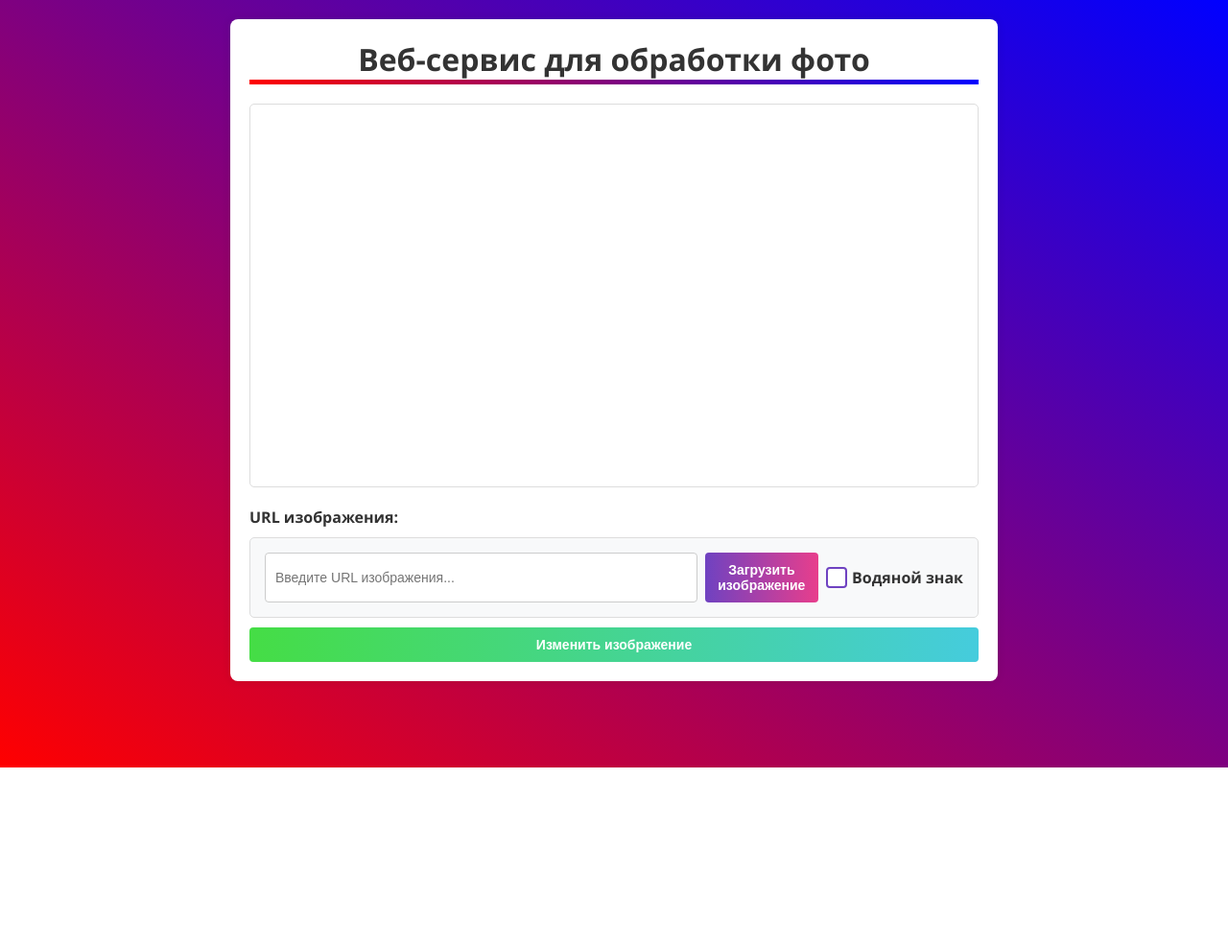
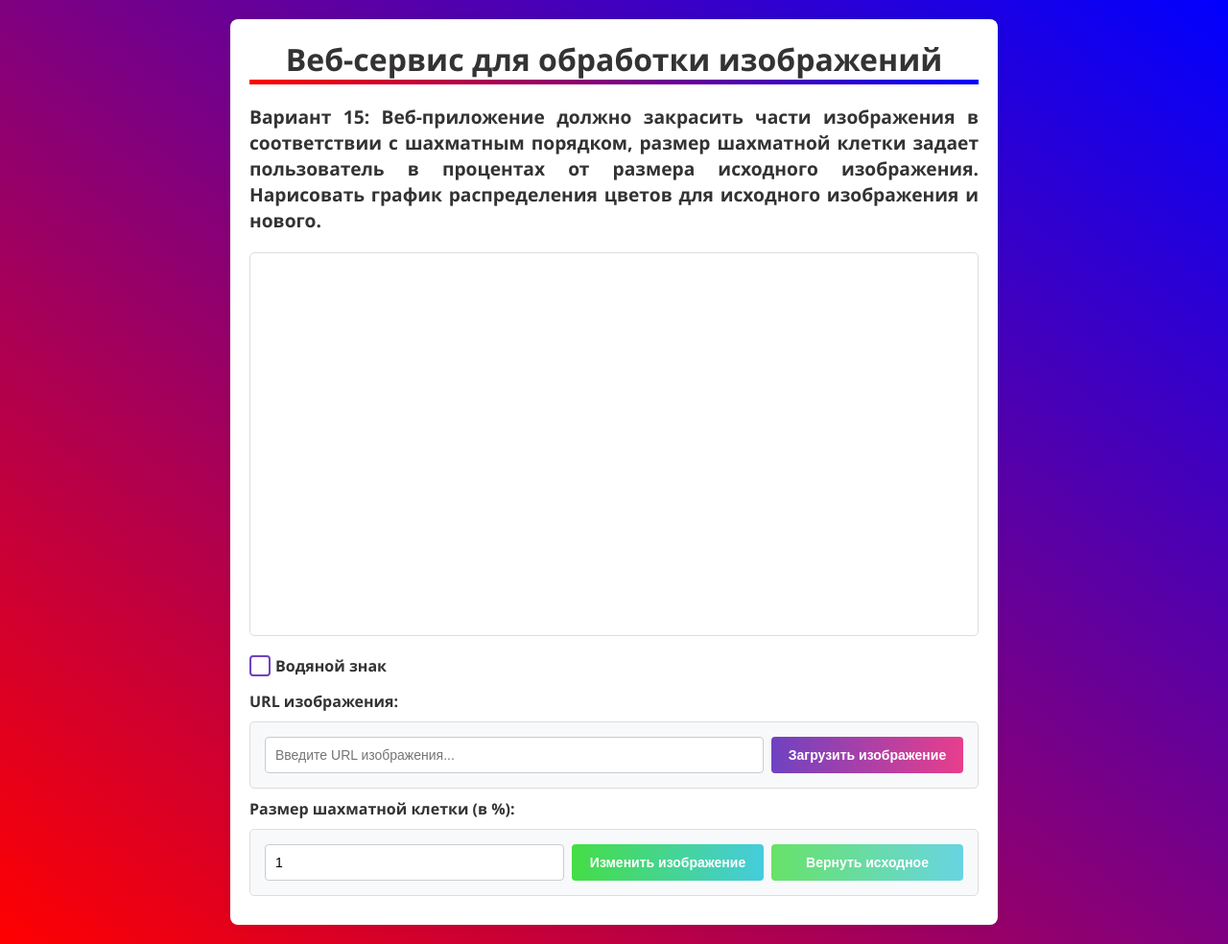
Before and after one commit to Ickarex/Lab5web, a Flask app: page / in a window 1280 px wide. Shown: the whole page at 96% size. Before the commit the page ends 800 px from the top, so only its background shows below. Run offline with Flask 3, Linux system fonts and the light colour scheme.

Commit message:
base files have been modified

```diff
--- a/app.py
+++ b/app.py
@@ -29,10 +29,18 @@ def change():
     url = data.get('url')
     mode = data.get('mode')
     image_downloaded = data.get("isloaded")
+    watermark_active = data.get("iswatermark")
+    chessSize = int(data.get("chessSize"))
+    print(f"chessSize: {chessSize}")
+    if (not chessSize) | (chessSize < 1):
+        chessSize = 1
+    elif (chessSize > 100):
+        chessSize = 100
     print("="*50)
     print(f"url: {url}; mode: {mode}")
     print("="*50)
     filename = "resources/temp_image.png"
+    img_without_wm = "resources/temp_image_without_watermark.png"
 
     if not url :
         return jsonify({"error": "неверные данные"}), 400
@@ -43,14 +51,19 @@ def change():
 
     loadedImage = Image.open(filename)
     if mode == "change":
-        changedImage = changeImage(loadedImage)
-    elif mode == "watermark":
+        changedImage = changeImage(loadedImage, chessSize)
+    elif (mode == "watermark") & watermark_active:
+        loadedImage.save(img_without_wm)
         changedImage = watermarkAdd(loadedImage)
+    elif (mode == "watermark") & (not watermark_active):
+        changedImage = Image.open(img_without_wm)
     else:
         changedImage = loadedImage
+        changedImage.save(img_without_wm)
     changedImage.save(filename)
     return jsonify({
         "message": f"succesful, mode: {mode}",
+        "chessSize": f"{chessSize}",
         "url": "/getimage"
         })
 
@@ -59,12 +72,19 @@ def change():
 def getimage():
     return send_from_directory('resources', 'temp_image.png')
 
-def changeImage(image):
+def changeImage(image, chessSize):
     print("Image is changing now")
+    if image.mode != 'RGBA':
+        image = image.convert('RGBA')
     image_arr = np.array(image)
-    image_arr = np.transpose(image_arr, (1,0,2))
-    res = Image.fromarray(image_arr)
-    return res
+    height, width = image_arr.shape[:2]
+    cell_h, cell_w = height*chessSize//100, width*chessSize//100
+    for i in range(0, height, 2*cell_h):
+        for j in range(0, width, 2*cell_w):
+            image_arr[i:cell_h+i,j:cell_w+j,:] = [1,1,1,1]
+            image_arr[i+cell_h:i+2*cell_h, j+cell_w:j+2*cell_w,:] = [1,1,1,1]
+    image = Image.fromarray(image_arr)
+    return image
 
 def watermarkAdd(image):
     print("Watermark on/off")
--- a/templates/index.html
+++ b/templates/index.html
@@ -35,6 +35,12 @@
             border-image: linear-gradient(to right, red, blue) 1;
         }
 
+        h2 {
+            text-align: justify;
+            color: #333;
+            font-size: 1.2em;
+        }
+
         .image-container {
             height: 400px;
             width: 100%;
@@ -58,7 +64,7 @@
         }
 
         .url-input-container {
-            margin-top: 10px;
+            margin: 10px 0;
             padding: 15px;
             background: #f8f9fa;
             border-radius: 5px;
@@ -83,7 +89,7 @@
             box-sizing: border-box;
         }
 
-        .load-button, .change-button {
+        .load-button, .change-button, .return-button {
             padding: 10px;
             color: white;
             border: none;
@@ -96,17 +102,21 @@
         }
 
         .load-button {
-            width: 25%;
+            min-width: 200px;
             background: linear-gradient(to right, #6f42c1, #e83e8c);
         }
 
         .change-button {
-            width: 100%;
+            min-width: 200px;
             background: linear-gradient(to right, #45DD45, #45CCDD);
-            margin-top: 10px;
         }
 
-        .load-button:hover, .change-button:hover {
+        .return-button {
+            min-width: 200px;
+            background: linear-gradient(to right, #45DD45, #45CCDD);
+        }
+
+        .load-button:hover, .change-button:hover, .return-button {
             opacity: 0.8;
         }
 
@@ -126,11 +136,13 @@
         }
 
         .checkbox-wrapper {
+            width: 100%;
             display: flex;
-            align-items: center;
             gap: 8px;
             margin-left: auto;
             white-space: nowrap;
+            align-items: center;
+            margin-bottom: 15px;
         }
 
         .custom-checkbox {
@@ -216,9 +228,22 @@
     </style>
     <body>
         <div class="container">
-            <h1>Веб-сервис для обработки фото</h1>
+            <h1>Веб-сервис для обработки изображений</h1>
+            <h2>
+                Вариант 15: Веб-приложение должно закрасить части изображения в соответствии с
+                шахматным порядком, размер шахматной клетки задает пользователь в
+                процентах от размера исходного изображения. Нарисовать график
+                распределения цветов для исходного изображения и нового.
+            </h2>
             <div class="image-container">
                 <img id="image1">
+            </div>
+            <div class="checkbox-wrapper">
+                <label class="custom-checkbox">
+                    <input type="checkbox" id="watermark" name="watermark" value="Водяной знак">
+                    <span class="checkmark"></span>
+                    <span class="checkbox-label">Водяной знак</span>
+                </label>
             </div>
             <label for="url-input-container">URL изображения:</label>
             <div class="url-input-container">
@@ -228,16 +253,22 @@
                     class="input-box"
                     placeholder="Введите URL изображения...">
                 <button id="loadbtn" class="load-button">Загрузить изображение</button>
-                <div class="checkbox-wrapper">
-                    <label class="custom-checkbox">
-                        <input type="checkbox" id="watermark" name="watermark" value="Водяной знак">
-                        <span class="checkmark"></span>
-                        <span class="checkbox-label">Водяной знак</span>
-                    </label>
-                </div>
             </div>
-            <button id="changebtn" class="change-button">Изменить изображение</button>
-            <label for="changebtn"><span id="message"></span></label>
+            <label for="changecnt">Размер шахматной клетки (в %):</label>
+            <div class="url-input-container" id="changecnt">
+                <input
+                    type="number"
+                    id="chessinput"
+                    min="1"
+                    max="100"
+                    step="1"
+                    value="1"
+                    class="input-box"
+                    placeholder="Введите размер шахматной клетки...">
+                <button id="changebtn" class="change-button">Изменить изображение</button>
+                <button id="returnbtn" class="return-button">Вернуть исходное</button>
+            </div>
+            <label for="changecnt"><span id="message"></span></label>
         </div>
 
         <script>
@@ -248,8 +279,21 @@
             const changebtn = document.getElementById("changebtn");
             const msg = document.getElementById("message");
             const wmcheck = document.getElementById("watermark");
+            const chessSize = document.getElementById("chessinput");
+            const returnbtn = document.getElementById("returnbtn");
+
+            let chess = parseInt(chessSize.value) || 1;
+
+            if (chess < 1) {
+                chessSize.value = "1";
+                chess = 1;
+            } else if (chess > 100) {
+                chessSize.value = "100";
+                chess = 0;
+            }
 
             let imageLoaded = false;
+            let orig_url = '';
 
             function loadimage() {
                 const url = imageurl.value.trim();
@@ -258,9 +302,18 @@
                     return;
                 }
                 img1.src = url;
+                orig_url = url;
                 img1.alt = "Загруженное изображение";
                 imageurl.value = '';
                 imageLoaded = false;
+            }
+
+            function returnOrig() {
+                if (!orig_url || (orig_url === '')) {
+                    alert("Нет исходного изображения");
+                    return;
+                }
+                img1.src=orig_url;
             }
 
             async function sendtoserver(mode) {
@@ -271,8 +324,12 @@
                         alert("Введите URL изображения");
                         return;
                     }
+                    if (!chessSize) {
+                        chess = 0;
+                        return;
+                    }
 
-                    const wmon = wmcheck.checked;
+                    const iswatermark = wmcheck.checked;
 
                     const response = await fetch(SERVER_URL + '/api/changeimage', {
                         method: 'POST',
@@ -282,7 +339,9 @@
                         body: JSON.stringify({
                             url: url,
                             mode: changedmode,
-                            isloaded: imageLoaded
+                            isloaded: imageLoaded,
+                            iswatermark: iswatermark,
+                            chessSize: chessSize.value.trim()
                         })
                     });
 
@@ -290,11 +349,18 @@
 
                     if (response.ok) {
                         msg.textContent = result.message;
+                        if (result.chessSize) {
+                            chessSize.value = result.chessSize.toString();
+                        }
                         if (result.url) {
                             const fullUrl = result.url.startsWith('https') ? result.url : SERVER_URL + result.url;
                             msg.textContent += "   " + fullUrl;
-                            img1.src = fullUrl;
                             imageLoaded = true;
+                            if (imageLoaded) {
+                                img1.src = fullUrl + "?t=" + new Date().getTime();
+                            } else {
+                                img1.src = fullUrl;
+                            }
                         }
                     } else {
                         msg.textContent = result.error;
@@ -315,6 +381,7 @@
                 sendtoserver("change");
             });
             loadbtn.addEventListener('click', loadimage);
+            returnbtn.addEventListener('click', returnOrig);
             imageurl.addEventListener('keypress', function(e) {
                 if (e.key === 'Enter') {
                     loadimage();
```
Also changed, not shown: resources/temp_image.png, resources/temp_image_without_watermark.png (added).
